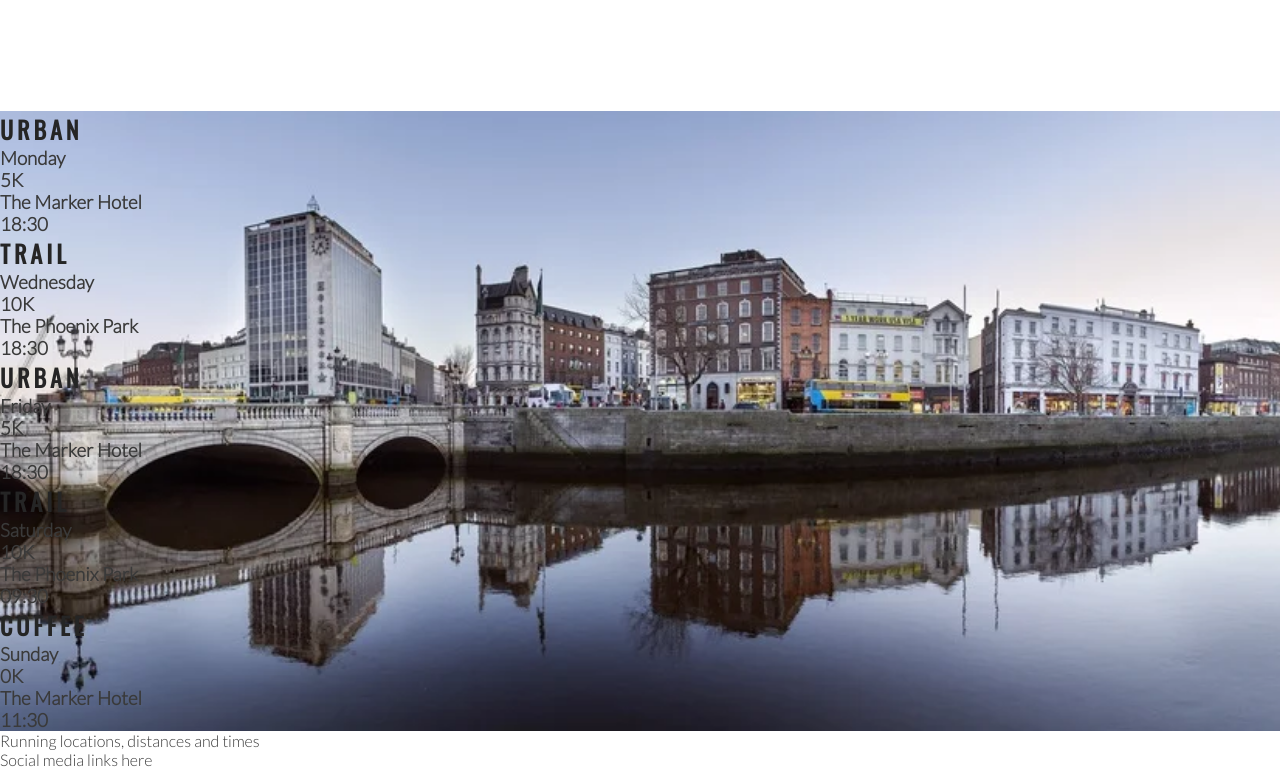
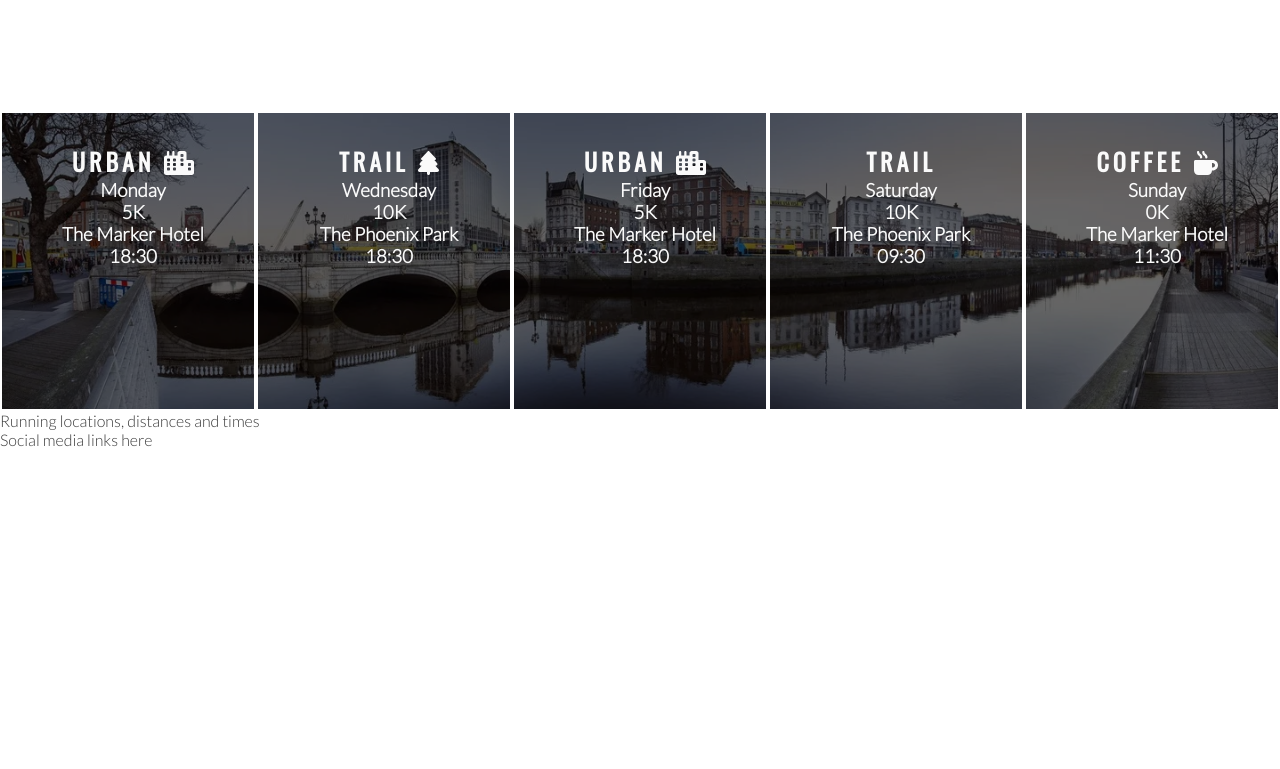
Before and after one commit to Elvira-94/love-running, a plain HTML site: page index.html in a window 1280 px wide. Shown: the part 1184-1953 px from the top of the page. After the commit the page ends 1633 px from the top, so only its background shows below. Drawn offline with nearby package versions, Linux system fonts and the light colour scheme.

Commit message:
Style times panels and add icons

```diff
--- a/assets/CSS/style.css
+++ b/assets/CSS/style.css
@@ -200,3 +200,19 @@ hr {
     width: 100%;
     overflow: hidden;
 }
+
+#times div {
+    color: #fafafa;
+    background-color: rgba(0, 0, 0, .6);
+    width: 20%;
+    height: 300px;
+    float: left;
+    padding: 30px 0 0 10px;
+    text-align: center;
+    border: 2px solid white;
+    box-sizing: border-box;
+}
+
+#times h2 {
+    color: #fafafa;
+}
--- a/index.html
+++ b/index.html
@@ -80,24 +80,23 @@
             </div>
         </div>
     </section>
-
     <section id="times">
         <div>
-            <h2>Urban</h2>
+            <h2>Urban <i class="fa-solid fa-city"></i></h2>
             <h3>Monday</h3>
             <h3>5K</h3>
             <h3>The Marker Hotel</h3>
             <h3>18:30</h3>
         </div>
         <div>
-            <h2>Trail</h2>
+            <h2>Trail <i class="fa-solid fa-tree"></i></h2>
             <h3>Wednesday</h3>
             <h3>10K</h3>
             <h3>The Phoenix Park</h3>
             <h3>18:30</h3>
         </div>
         <div>
-            <h2>Urban</h2>
+            <h2>Urban <i class="fa-solid fa-city"></i></h2>
             <h3>Friday</h3>
             <h3>5K</h3>
             <h3>The Marker Hotel</h3>
@@ -111,18 +110,16 @@
             <h3>09:30</h3>
         </div>
         <div>
-            <h2>Coffee</h2>
+            <h2>Coffee <i class="fa-solid fa-mug-hot"></i></h2>
             <h3>Sunday</h3>
             <h3>0K</h3>
             <h3>The Marker Hotel</h3>
             <h3>11:30</h3>
         </div>
     </section>
-
     <section>
         Running locations, distances and times
     </section>
-
     <footer>
         Social media links here
     </footer>
```
